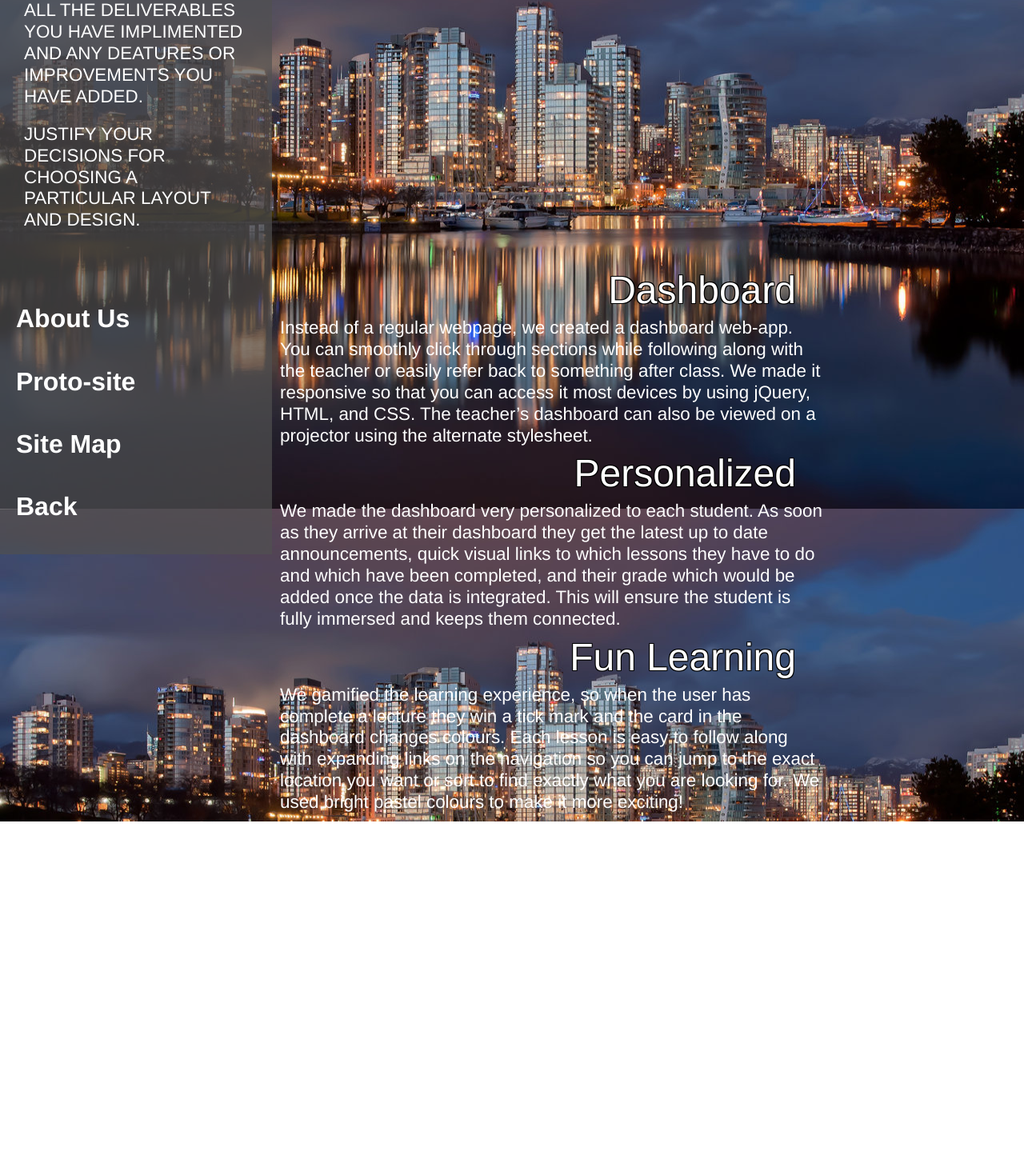
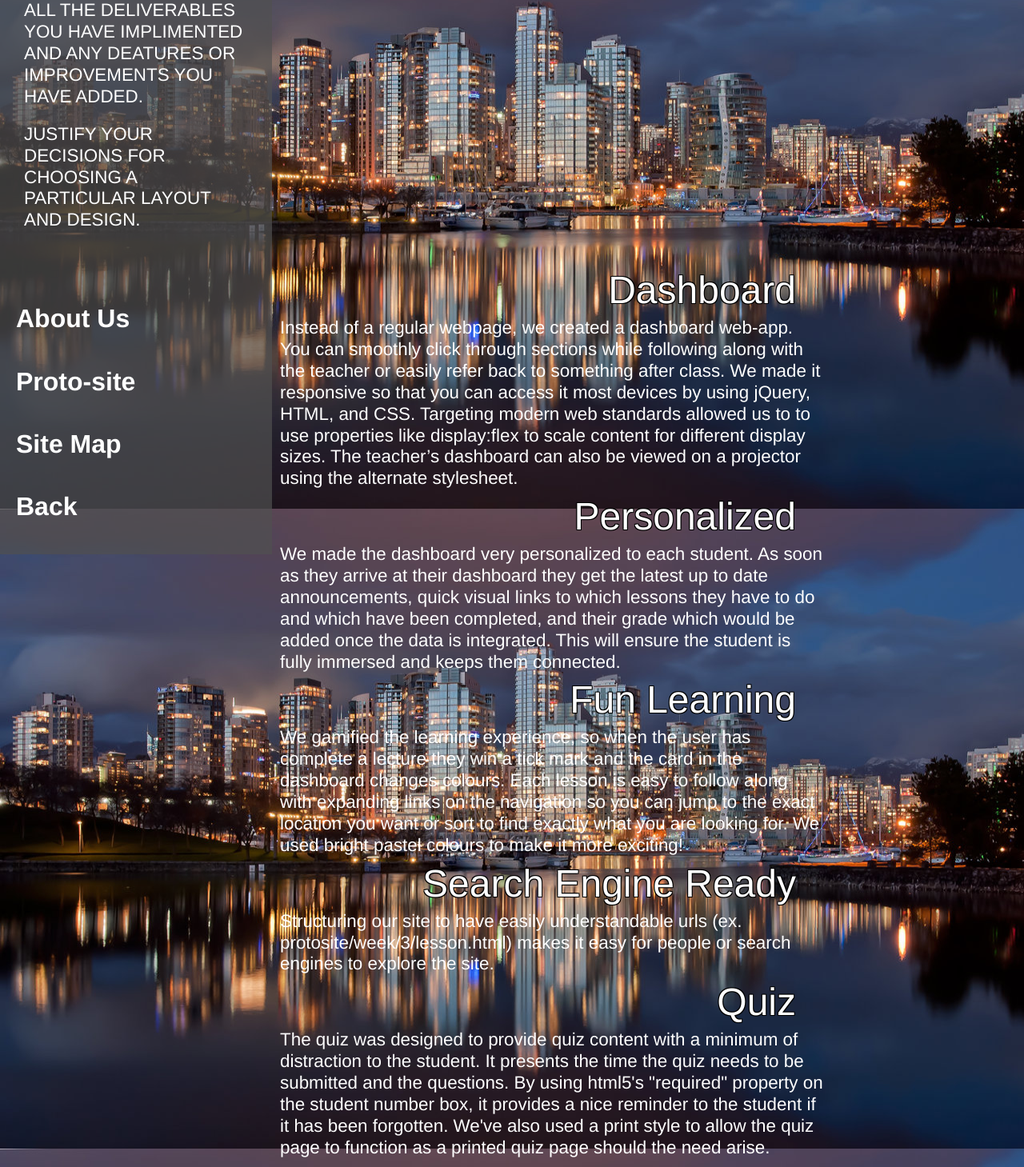
Before and after one commit to BCITComp1950/project, a plain HTML site: page rationale.html in a window 1280 px wide. Shown: the part 164-1623 px from the top of the page at 80% size. Before the commit the page ends 1191 px from the top, so only its background shows below. Drawn offline with Linux system fonts and the light colour scheme.

Commit message:
Added to rationale + minor updates
add some more info to the rational
changed the quiz title
changed a link on the 404 page

```diff
--- a/rationale.html
+++ b/rationale.html
@@ -38,18 +38,37 @@
 		<article id="column_3">
 			<h2>Dashboard</h2>
 			<p>
-				Instead of a regular webpage, we created a dashboard web-app. You can smoothly click through sections while following along with the teacher or easily refer back to something after class. We made it responsive so that you can access it most devices by using jQuery, HTML, and CSS. The teacher’s dashboard can also be viewed on a projector using the alternate stylesheet.
+				Instead of a regular webpage, we created a dashboard web-app. You can smoothly click through sections while
+				following along with the teacher or easily refer back to something after class. We made it responsive so that
+				you can access it most devices by using jQuery, HTML, and CSS. Targeting modern web standards allowed us to to
+				use properties like display:flex to scale content for different display sizes. The teacher’s dashboard can also be viewed on
+				a projector using the alternate stylesheet.
 			</p>
 
 			<h2>Personalized</h2>
 
 			<p>
-				We made the dashboard very personalized to each student. As soon as they arrive at their dashboard they get the latest up to date announcements, quick visual links to which lessons they have to do and which have been completed, and their grade which would be added once the data is integrated. This will ensure the student is fully immersed and keeps them connected.
+				We made the dashboard very personalized to each student. As soon as they arrive at their dashboard they get the latest up to date announcements,
+				quick visual links to which lessons they have to do and which have been completed, and their grade which would be added once the data is integrated.
+				This will ensure the student is fully immersed and keeps them connected.
 			</p>
 
 			<h2>Fun Learning</h2>
 			<p>
-				We gamified the learning experience, so when the user has complete a lecture they win a tick mark and the card in the dashboard changes colours. Each lesson is easy to follow along with expanding links on the navigation so you can jump to the exact location you want or sort to find exactly what you are looking for. We used bright pastel colours to make it more exciting!
+				We gamified the learning experience, so when the user has complete a lecture they win a tick mark and the card in the
+				dashboard changes colours. Each lesson is easy to follow along with expanding links on the navigation so you can jump
+				to the exact location you want or sort to find exactly what you are looking for. We used bright pastel colours to make
+				it more exciting!
+			</p>
+			<h2>Search Engine Ready</h2>
+			<p>
+				Structuring our site to have easily understandable urls (ex. protosite/week/3/lesson.html) makes it easy for people or search engines to explore the site.
+			</p>
+			<h2>Quiz</h2>
+			<p>
+				The quiz was designed to provide quiz content with a minimum of distraction to the student. It presents the time the quiz needs to be submitted and the questions.
+				By using html5's "required" property on the student number box, it provides a nice reminder to the student if it has been forgotten. We've also used a print style to
+				allow the quiz page to function as a printed quiz page should the need arise.
 			</p>
 		</article>
 
```
Also changed, not shown: protosite/error/404.html (+1 -1 lines), protosite/week/3/quiz.html (+2 -1 lines).
